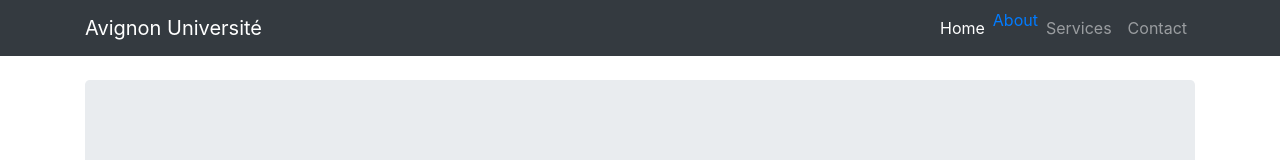
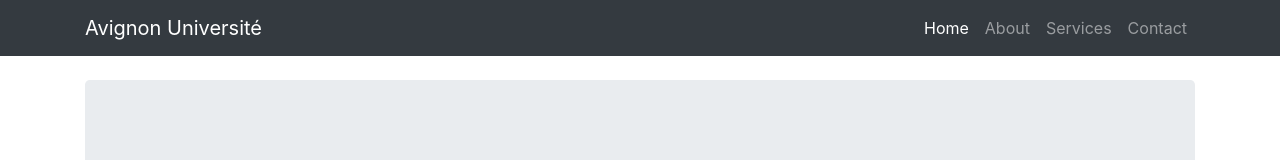
Before and after one commit to mattlax/siteweb1, a website: page index.html in a window 1280 px wide. Shown: the top 160 px of the page. Drawn offline with Linux system fonts and the light colour scheme.

Commit message:
Update index.html

```diff
--- a/index.html
+++ b/index.html
@@ -35,7 +35,7 @@
             </a>
           </li>
           <li class="nav-item">
-            <a class="https://www.fnac.com/?awc=12665_1580995331_776bd08baaf37be5c7a94466e6cefe3e&ectrans=1&Origin=Awin141629" href="#">About</a>
+            <a class="nav-link" href="#">About</a>
           </li>
           <li class="nav-item">
             <a class="nav-link" href="#">Services</a>
```
